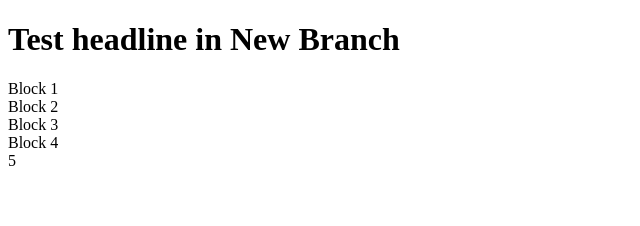
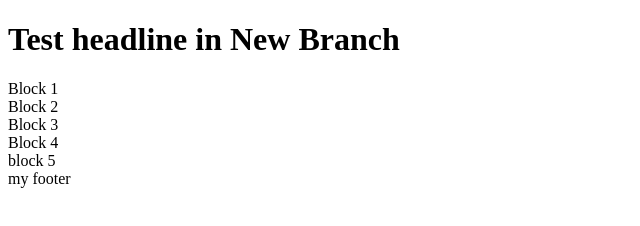
Before and after one commit to gfredex/ls12-git, a plain HTML site: page index.html in a window 1280 px wide. Shown: the whole page, without its empty margins (0-640 px from the left). Drawn offline with Linux system fonts and the light colour scheme.

Commit message:
added footer and modified 5th block

```diff
--- a/index.html
+++ b/index.html
@@ -14,8 +14,9 @@
         <div>Block 2</div>
         <div>Block 3</div>
         <div>Block 4</div>
-        <div>5</div>
+        <div>block 5</div>
     </div>
+    <fotter class="fotter">my footer</fotter>
 
 </body>
 
```
